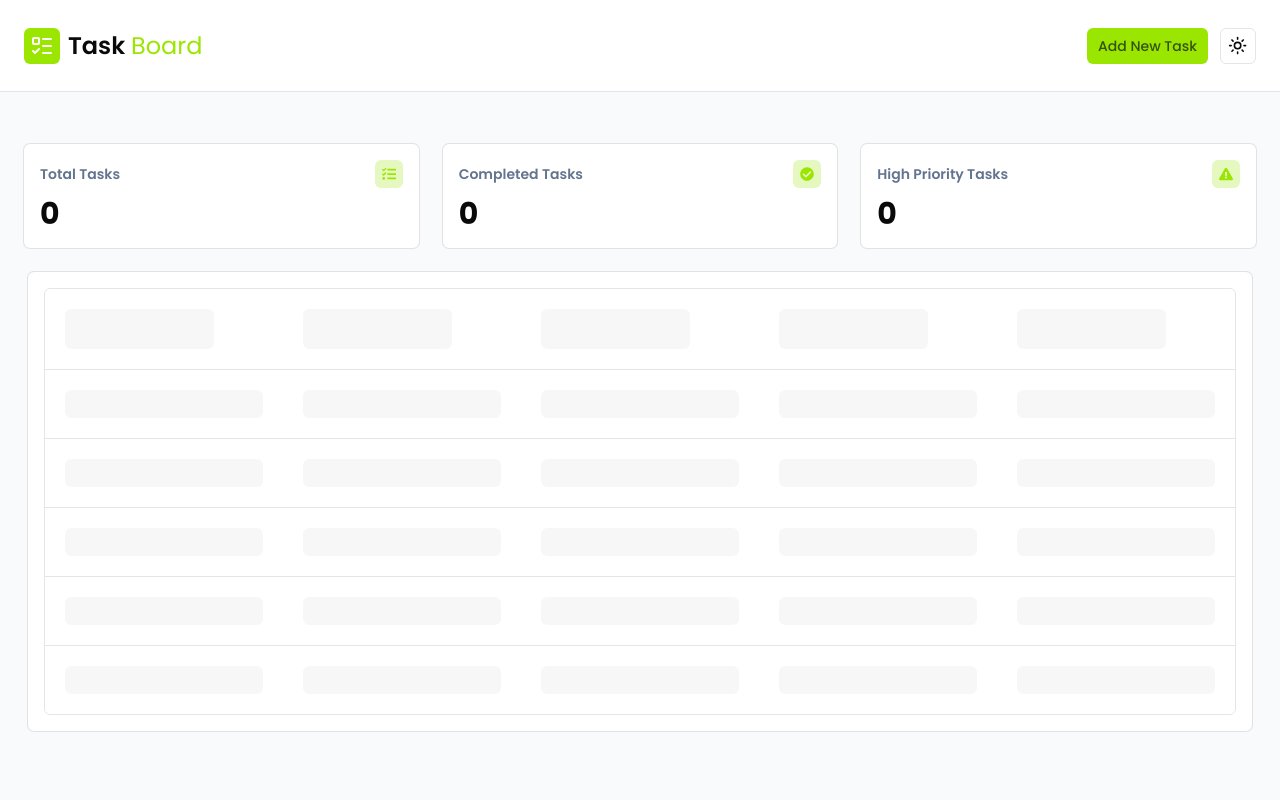
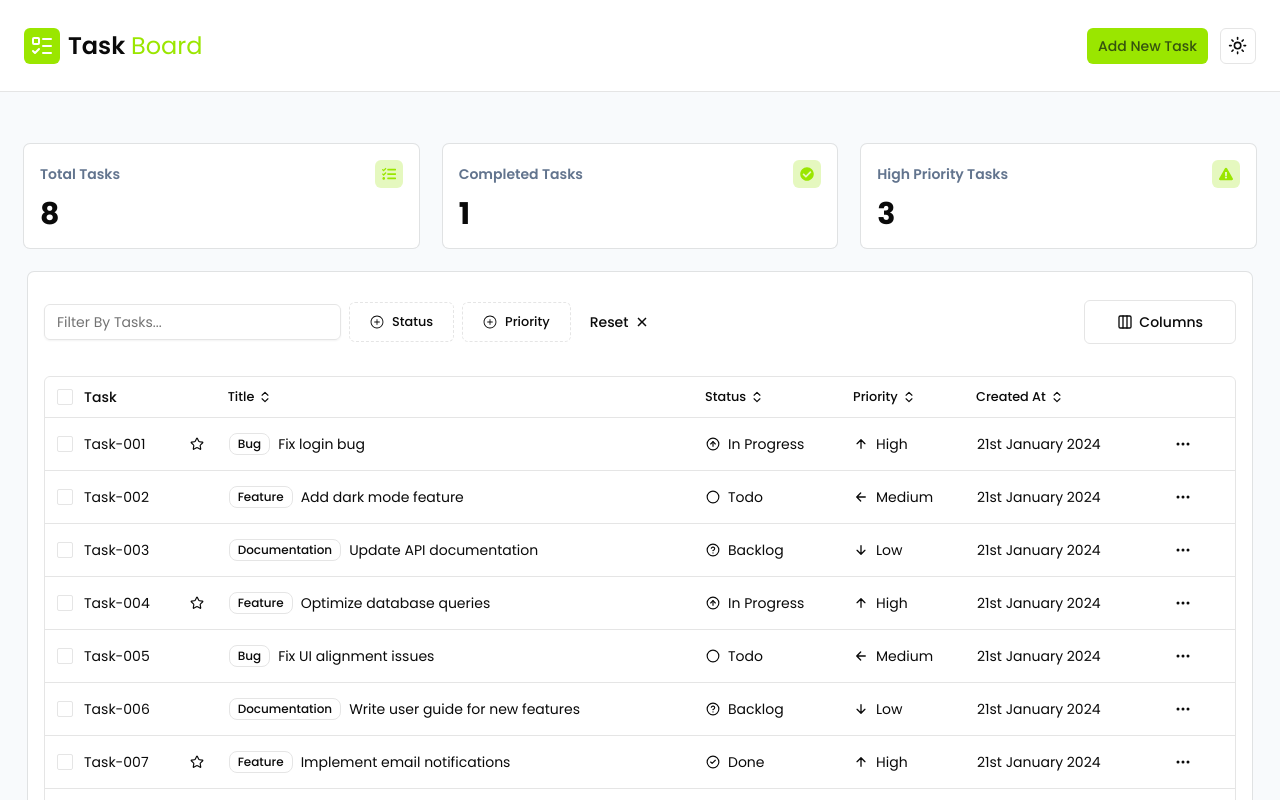
Before and after one commit to nakibiqbal/task-manager-app, a Next.js app: page / in a window 1280 px wide. Shown: the top 800 px of the page. Built offline with nearby package versions, Linux system fonts and the light colour scheme.

Commit message:
Reduced the fake timer to 1s for loading tasks

```diff
--- a/app/components/task-area/task-area.tsx
+++ b/app/components/task-area/task-area.tsx
@@ -15,7 +15,7 @@ export default function TaskArea() {
   useEffect(() => {
     const timer = setTimeout(() => {
       setTasks(staticTasks);
-    }, 100000);
+    }, 1000);
 
     return () => clearTimeout(timer);
   }, []);
```
